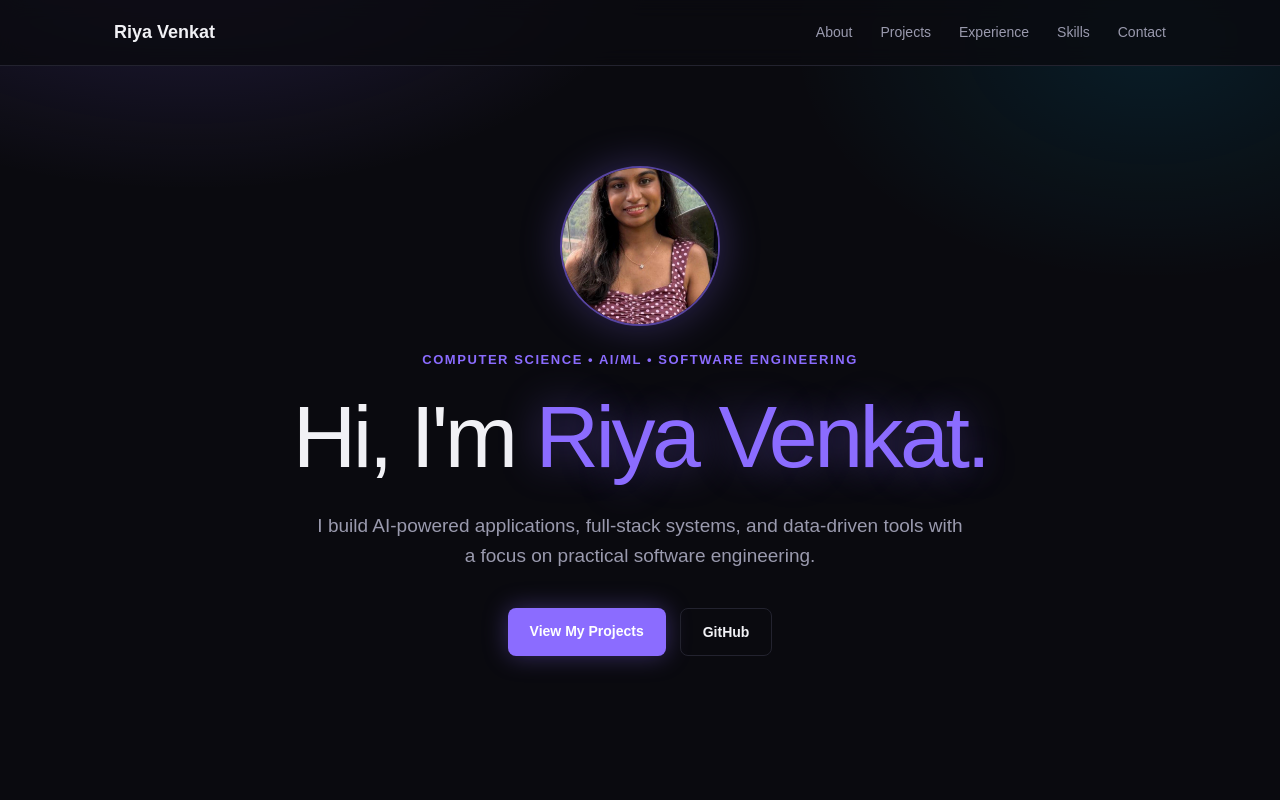
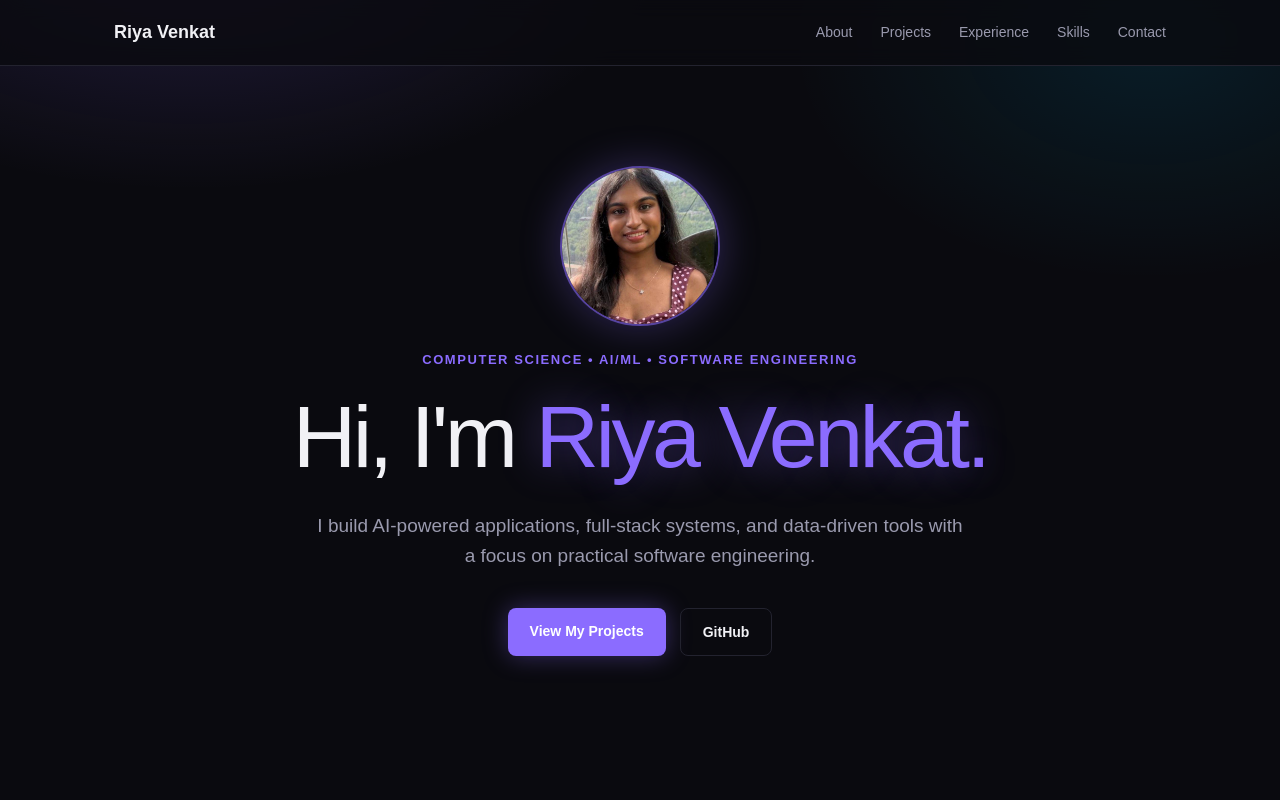
Before and after one commit to riyav-star/portfolio, a Next.js app in the folder portfolio/: page / in a window 1280 px wide. Shown: the top 800 px of the page. Built offline with nearby package versions, Linux system fonts and the light colour scheme.

Commit message:
Update globals.css

```diff
--- a/portfolio/src/app/globals.css
+++ b/portfolio/src/app/globals.css
@@ -417,6 +417,7 @@ a {
   margin: 0 auto 24px;
   border-radius: 50%;
   object-fit: cover;
+  object-position: center 35%;
   border: 2px solid rgba(var(--accent-rgb), 0.6);
   box-shadow: 0 0 40px rgba(var(--accent-rgb), 0.3);
 }
```
